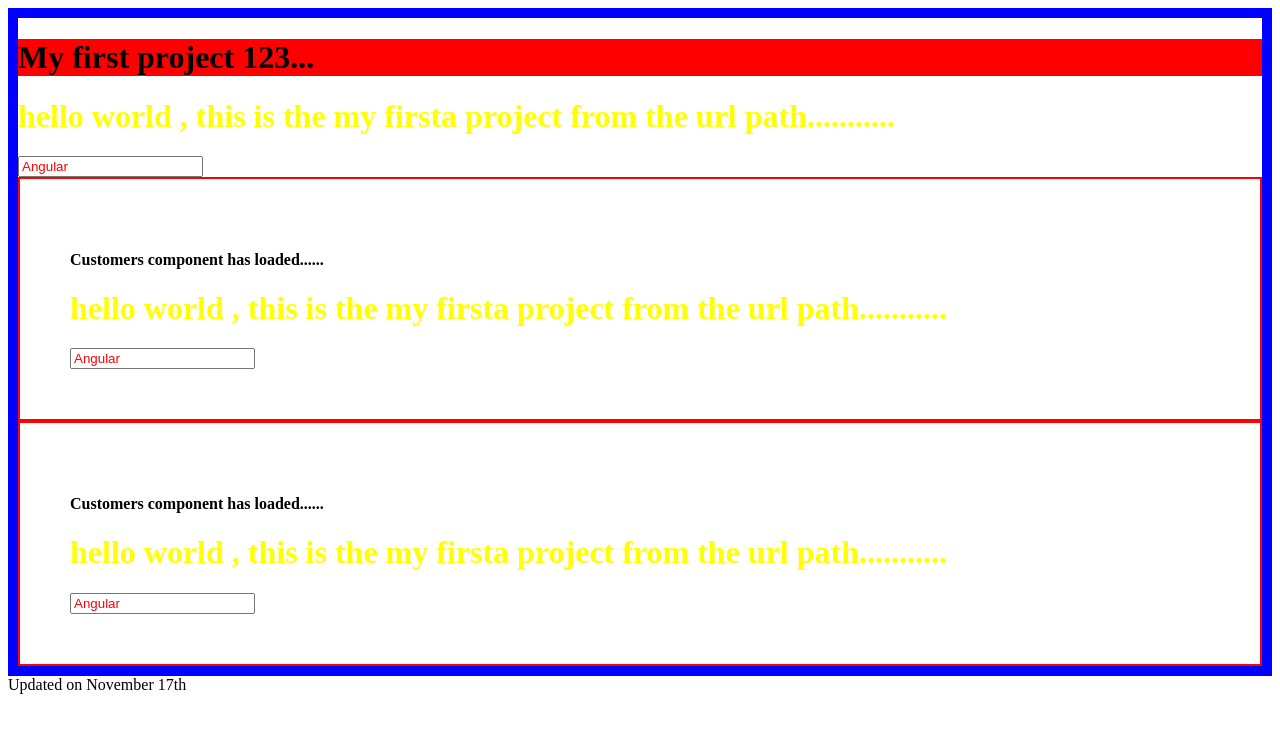
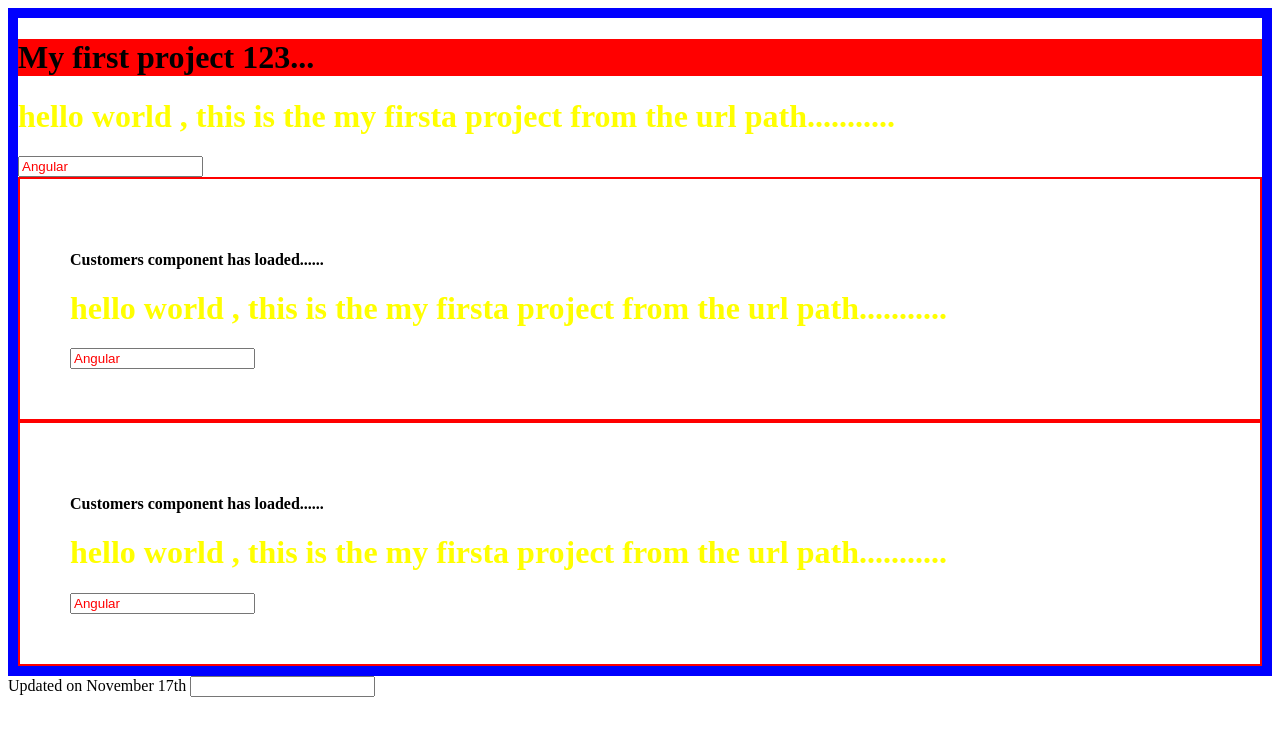
Before and after one commit to madanpatakota/AngularBascisBatchFive, an Angular app: page / in a window 1280 px wide. Shown: the top 736 px of the page. Built offline with nearby package versions, Linux system fonts and the light colour scheme.

Commit message:
input type text added for testing..

```diff
--- a/src/app/app.component.html
+++ b/src/app/app.component.html
@@ -13,3 +13,6 @@
 
 
 Updated on November 17th
+
+
+<input type=""/>
```
